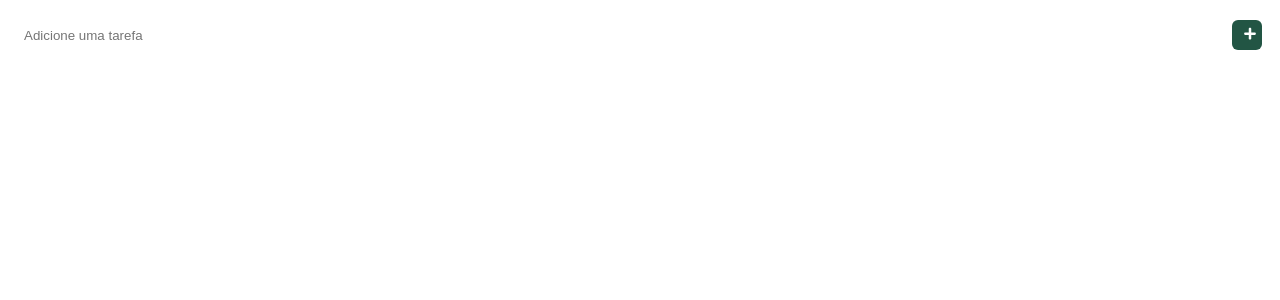
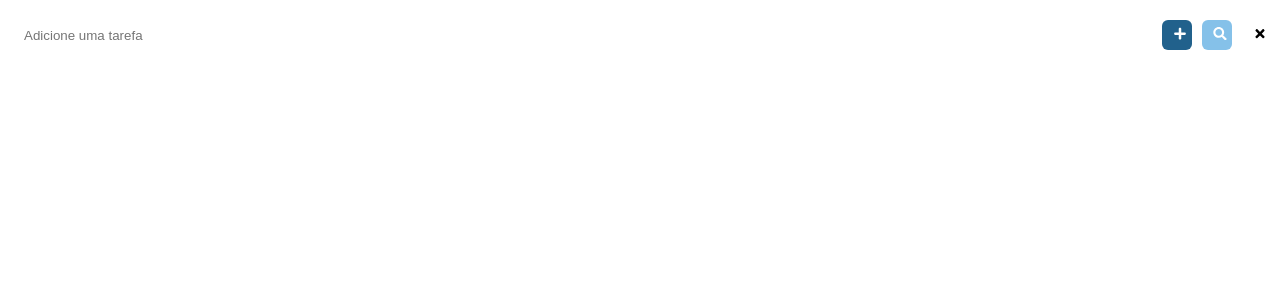
Before and after one commit to capudougmor/TodoApp, a Next.js app: page /template/TodoForm in a window 1280 px wide. Shown: the top 300 px of the page. Built offline with nearby package versions, Linux system fonts and the light colour scheme.

Commit message:
Finish component TodoList

```diff
--- a/pages/template/SquadButton/index.jsx
+++ b/pages/template/SquadButton/index.jsx
@@ -1,6 +1,6 @@
 import React from 'react'
 
-import { ButtonItem, PlusIcon, MinusIcon } from './styles'
+import { ButtonItem, PlusIcon, UndoIcon, TrashIcon, CheckIcon, InfoIcon, ClearIcon } from './styles'
 
 import If from '../../Component/if'
 
@@ -11,10 +11,12 @@ export default function SquadButton(props) {
         onClick={props.onClick}
         icon={props.icon}
       >
-        {props.icon === 'trash' &&
-          <MinusIcon />
-          || <PlusIcon />
-        }
+        {props.icon === 'plus' && <PlusIcon  />}
+        {props.icon === 'trash' && <TrashIcon  />}
+        {props.icon === 'undo' && <UndoIcon  />}
+        {props.icon === 'check' && <CheckIcon  />}
+        {props.icon === 'info' && <InfoIcon  />}
+        {props.icon === 'clear' && <ClearIcon  />}
       </ButtonItem>
     </If>
   )
--- a/pages/template/SquadButton/styles.js
+++ b/pages/template/SquadButton/styles.js
@@ -1,18 +1,33 @@
 import styled, { css } from 'styled-components'
-import { FaTrash } from 'react-icons/fa'
-import { FaPlus } from 'react-icons/fa'
+import { FaPlus, FaUndo, FaTrash, FaCheck, FaSearch, FaTimes } from 'react-icons/fa'
 
 export const ButtonItem = styled.button`
   width: 30px;
   height: 30px;
-  margin: 10px;
-  background-color: #254;
+  margin-left: 10px;
+  background-color:#21618C;
   border: none;
   border-radius:6px;
   cursor: pointer;
 
   ${props => props.icon === 'trash' && css`
-    background-color: #dd1e00;
+    background-color: #D35400;
+    `
+  }
+  ${props => props.icon === 'check' && css`
+    background-color: #2ECC71;
+    `
+  }
+  ${props => props.icon === 'undo' && css`
+    background-color: #F5B041;
+    `
+  }
+  ${props => props.icon === 'info' && css`
+    background-color: #85C1E9;
+    `
+  }
+  ${props => props.icon === 'clear' && css`
+    background-color: #fff;
     `
   }
 
@@ -22,14 +37,31 @@ export const ButtonItem = styled.button`
 
 `
 
-export const MinusIcon = styled(FaTrash)`
+export const UndoIcon = styled(FaUndo)`
   width: 24px;
   color: white;
-
 `
 
 export const PlusIcon = styled(FaPlus)`
   width: 24px;
   color: white;
+`
 
+export const CheckIcon = styled(FaCheck)`
+  width: 24px;
+  color: white;
 `
+
+export const TrashIcon = styled(FaTrash)`
+  width: 24px;
+  color: white;
+`
+
+export const InfoIcon = styled(FaSearch)`
+  width: 24px;
+  color: white;
+`
+export const ClearIcon = styled(FaTimes)`
+  width: 24px;
+  color: #000;
+`
--- a/pages/template/TodoForm/index.jsx
+++ b/pages/template/TodoForm/index.jsx
@@ -1,10 +1,8 @@
-import React, { useState } from 'react'
-import { FaPlus } from 'react-icons/fa'
+import React from 'react'
+import { FaPlus, FaUndo, FaTrash, FaCheck, FaSearch, FaTimes } from 'react-icons/fa'
 
-
-import { Container, Form, ButtonSoma, ButtonIcon } from './styles'
+import { Container, Form} from './styles'
 import SquadButton from '../SquadButton'
-
 
 export default function TodoForm(props) {
 
@@ -17,6 +15,8 @@ export default function TodoForm(props) {
           value={props.description}
         />
         <SquadButton onClick={props.handleAdd} icon='plus'/>
+        <SquadButton onClick={props.handleSearch} icon='info'/>
+        <SquadButton onClick={props.handleClear} icon='clear'/>
       </Form>
     </Container>
   )
```
Also changed, not shown: pages/Todo/index.jsx (+30 -5 lines), pages/template/TodoList/index.jsx (+19 -3 lines), pages/template/TodoList/styles.js (+18 -3 lines).
